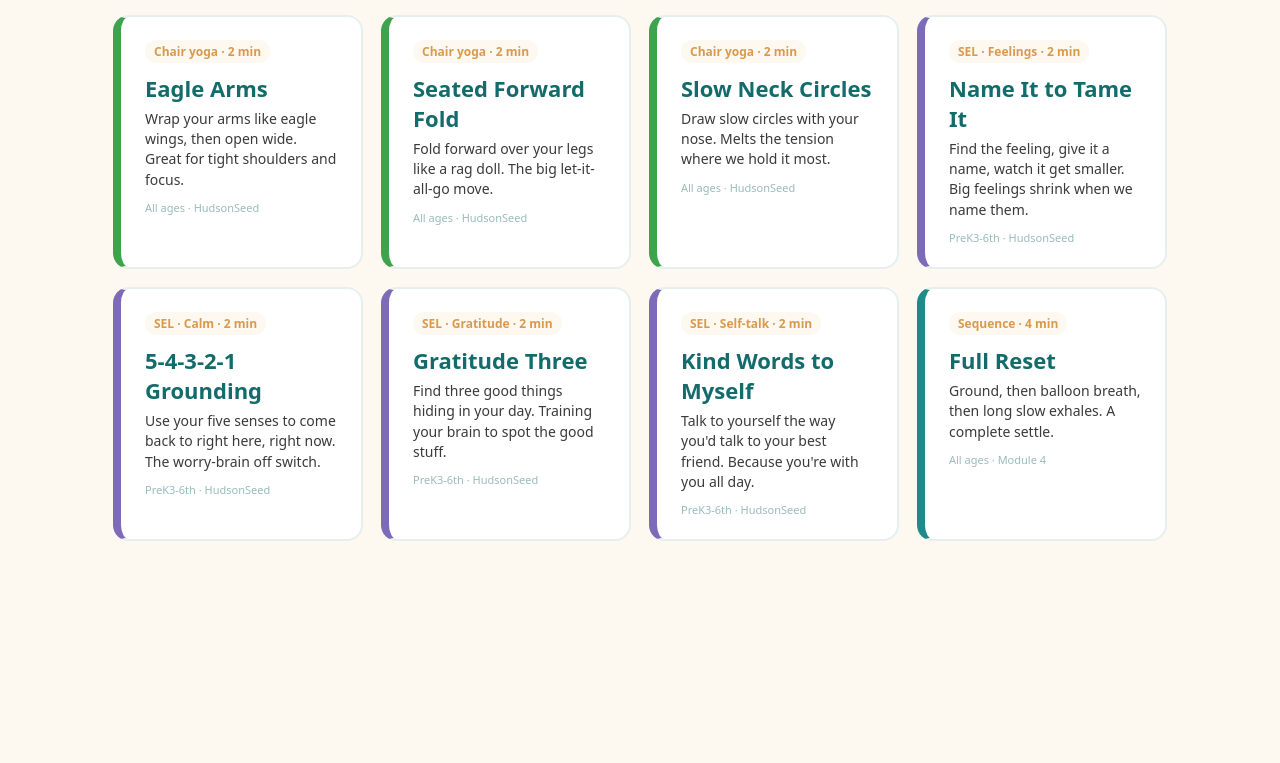
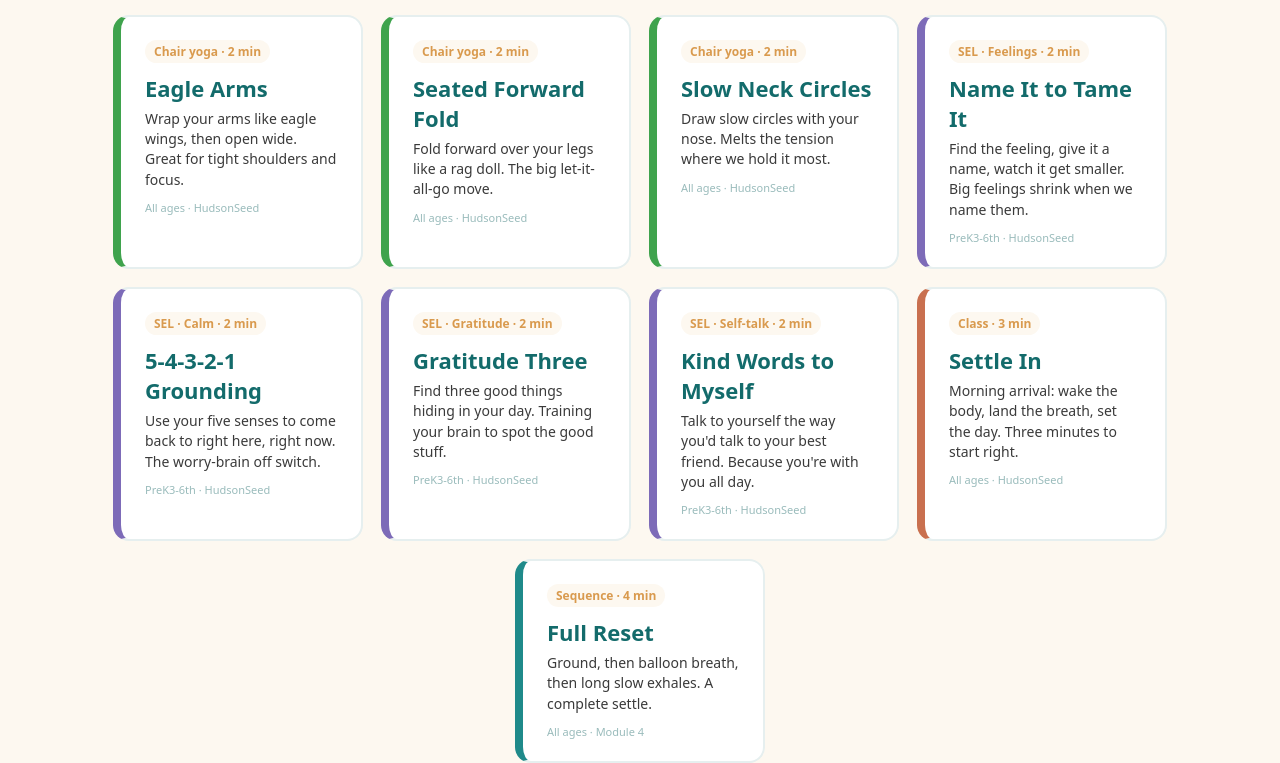
Before and after one commit to trevorvaughan-ux/hanuman-demo, a website: page whiteboard.html in a window 1280 px wide. Shown: the part 665-1428 px from the top of the page. Before the commit the page ends 1206 px from the top, so only its background shows below. Drawn offline with Linux system fonts and the light colour scheme.

Commit message:
Classes layer + class 1: Settle In (3-min morning arrival: movement + breath + word of the day), terracotta cards

```diff
--- a/whiteboard.html
+++ b/whiteboard.html
@@ -39,6 +39,7 @@
   .card.med{border-left-color:var(--gold);}
   .card.chair{border-left-color:#3fa34d;}
   .card.sel{border-left-color:#7d6bb8;}
+  .card.cls{border-left-color:#c9704f;}
   #cuebar{text-align:center;padding:0 6vw 2vh;}
   #cue{font-size:clamp(24px,4vw,48px);font-weight:800;color:var(--charcoal);min-height:1.3em;line-height:1.25;}
   #sub{font-size:clamp(14px,1.7vw,21px);color:var(--teal-d);margin-top:8px;font-weight:600;min-height:1.2em;}
@@ -398,6 +399,32 @@
       close:"That's Kind Words to Myself. Your inside voice is yours. Train it to be a friend." }
   ];
 
+  // ===== CLASSES: 3-minute guided blends of movement + breath + close. Narrated. =====
+  var CLASSES=[
+    { id:"settlein", kind:"class", name:"Settle In", tag:"Class · 3 min", audience:"All ages", src:"HudsonSeed",
+      blurb:"Morning arrival: wake the body, land the breath, set the day. Three minutes to start right.",
+      intro:"Good morning, I'm Hanuman. Backpacks are down, and the day is about to start. Let's take three minutes to arrive, all the way, together.",
+      lines:[
+        {cue:"Feet flat. Sit tall in your mountain.",sub:"Strong and still.",say:"Feet flat on the floor. Sit up tall in your mountain. Strong and still.",hold:10},
+        {cue:"Roll your shoulders back and down.",sub:"Wake up, shoulders.",say:"Roll your shoulders up, back, and down. Wake up, shoulders. One more time.",hold:10},
+        {cue:"Breathe in. Lift your chest.",sub:"",say:"Breathe in, and lift your chest.",hold:7},
+        {cue:"Breathe out. Round your back.",sub:"One slow wave.",say:"Breathe out, and round your back. One slow wave for a sleepy spine.",hold:8},
+        {cue:"In. Chest up.",sub:"",say:"In. Chest up.",hold:7},
+        {cue:"Out. Round it. Come back tall.",sub:"",say:"Out. Round it. And come back to tall.",hold:9},
+        {cue:"Now the breath. In for four.",sub:"One... two... three... four.",say:"Now the breath. Breathe in for four. One, two, three, four.",hold:7},
+        {cue:"Out for six, slow.",sub:"One... two... three... four... five... six.",say:"And out for six, nice and slow. One, two, three, four, five, six.",hold:9},
+        {cue:"In for four.",sub:"Belly fills like a balloon.",say:"In for four. Belly fills like a balloon.",hold:7},
+        {cue:"Out for six.",sub:"Shoulders melt.",say:"Out for six. Let your shoulders melt.",hold:9},
+        {cue:"One more. In for four.",sub:"",say:"One more. In for four.",hold:7},
+        {cue:"Out for six. All the way out.",sub:"",say:"Out for six. All the way out.",hold:9},
+        {cue:"Now pick one word for your day.",sub:"Brave. Kind. Curious. Calm. Strong.",say:"Now pick one word for your day. Maybe brave. Or kind. Or curious. Or calm. Or strong. Any word that feels right.",hold:13},
+        {cue:"Say it inside: \"Today I am ___.\"",sub:"That word is yours all day.",say:"Say it quietly inside: today, I am... your word. That word is yours. It stays with you all day.",hold:12},
+        {cue:"Last breath. Tall and ready.",sub:"",say:"One last slow breath, tall and ready.",hold:10},
+        {cue:"Eyes up. You have arrived.",sub:"Let's have a good day.",say:"Eyes up. You have arrived, all the way. Let's have a good day.",hold:8}
+      ],
+      close:"That's Settle In. Same time tomorrow. Your word is waiting for you." }
+  ];
+
   // ---- step-aware engine: a single breath = a 1-step run; a sequence = many steps ----
   var STEPS=[], stepStarts=[], stepIdx=-1, CURRENT=null;
   function buildSteps(item){
@@ -484,7 +511,7 @@
   }
 
   function addCard(f){
-    var c=document.createElement("div");c.className="card"+(f.kind==="meditation"?" med":"")+(f.kind==="chair"?" chair":"")+(f.kind==="sel"?" sel":"");
+    var c=document.createElement("div");c.className="card"+(f.kind==="meditation"?" med":"")+(f.kind==="chair"?" chair":"")+(f.kind==="sel"?" sel":"")+(f.kind==="class"?" cls":"");
     c.innerHTML="<span class='tag'>"+f.tag+"</span><h3>"+f.name+"</h3><p>"+f.blurb+"</p><div class='src'>"+f.audience+" · "+f.src+"</div>";
     c.onclick=function(){ if(f.lines) runMeditation(f); else run(f); };
     cards.appendChild(c);
@@ -493,6 +520,7 @@
   MEDITATIONS.forEach(addCard);
   CHAIR.forEach(addCard);
   SEL.forEach(addCard);
+  CLASSES.forEach(addCard);
   SEQUENCES.forEach(addCard);
   setBall(0);
 })();
```
